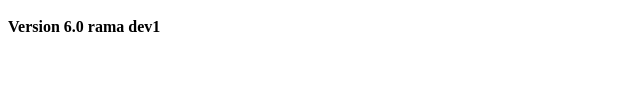
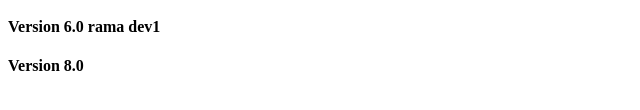
Before and after one commit to Pedro10Dev/web1, a plain HTML site: page index.html in a window 1280 px wide. Shown: the part 270-380 px from the top of the page, 0-640 px from the left. Drawn offline with Linux system fonts and the light colour scheme.

Commit message:
Version 8

```diff
--- a/index.html
+++ b/index.html
@@ -13,5 +13,6 @@
     <h4>Version 7.0</h4>
     <h4>Version 5.0 rama dev1</h4>
     <h4>Version 6.0 rama dev1</h4>
+    <h4>Version 8.0</h4>
 </body>
 </html>
```
